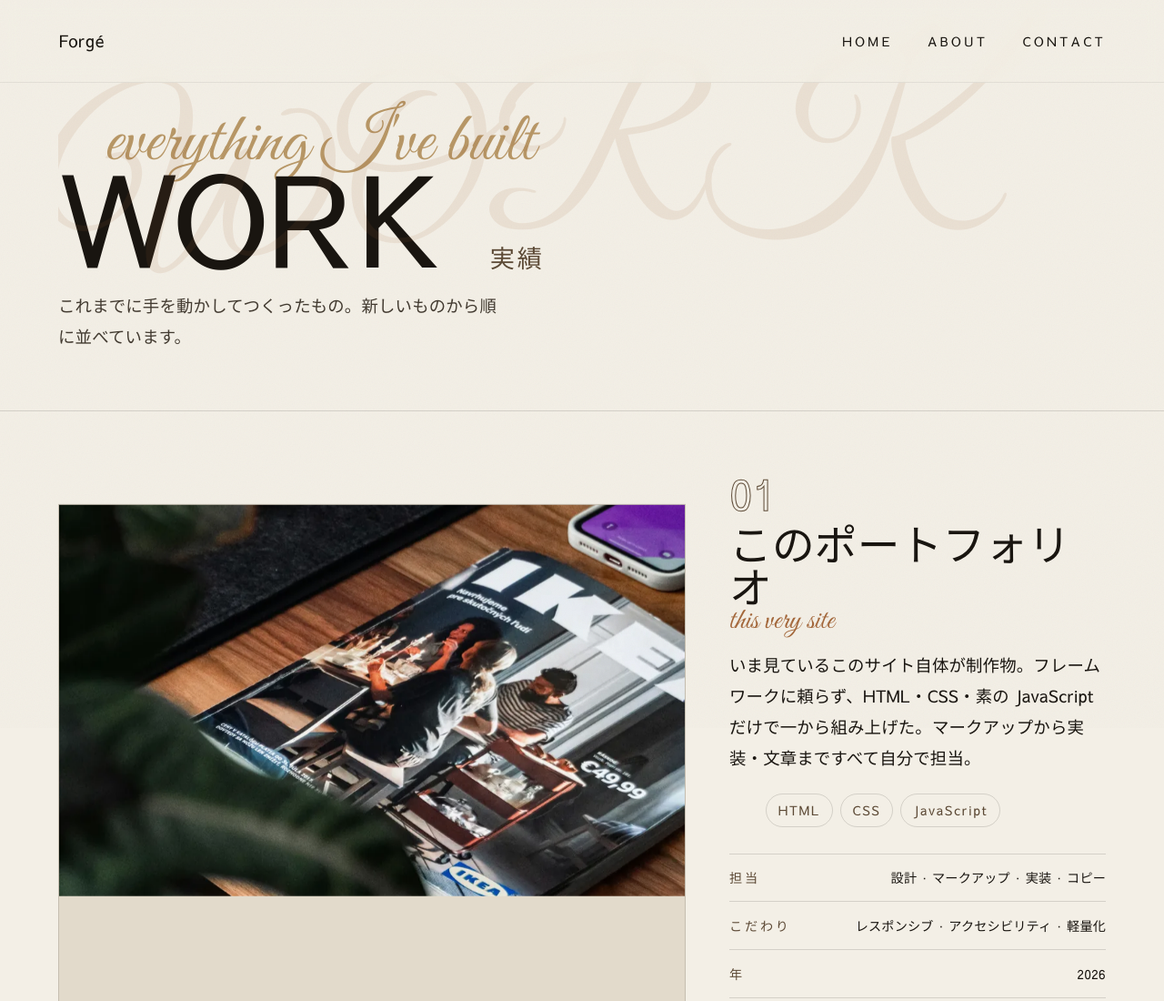
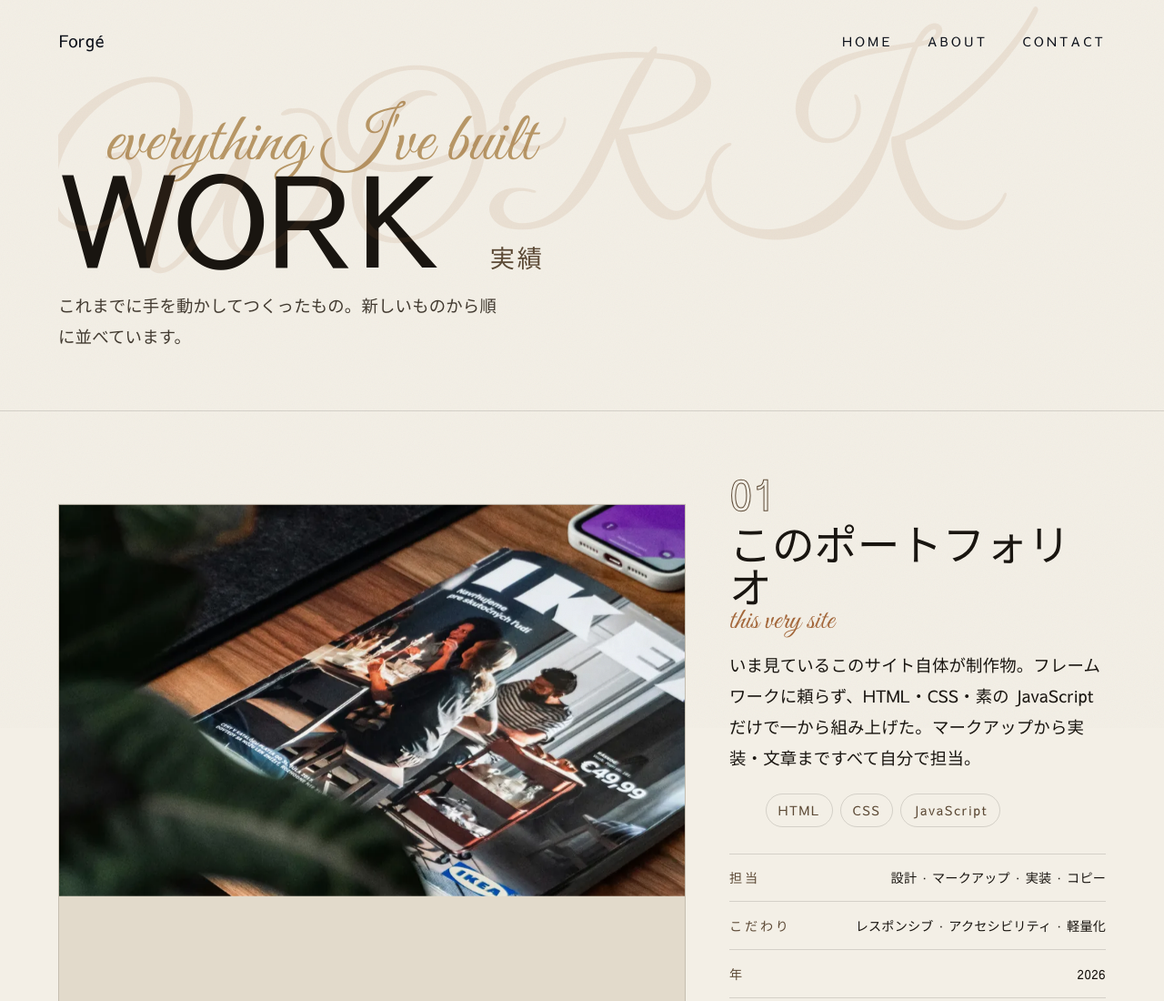
Before and after one commit to ryotagubusiness-B1z/portfolio, a plain HTML site: page works.html in a window 1280 px wide. Shown: the top 1100 px of the page at 91% size. Drawn offline with Linux system fonts and the light colour scheme; a web font is replaced by a local one.

Commit message:
Remove scrolled nav cream bar; use blend-mode wordmark on both pages

```diff
--- a/assets/css/style.css
+++ b/assets/css/style.css
@@ -192,23 +192,10 @@ section { position: relative; }
   align-items: center;
   justify-content: space-between;
   padding: clamp(1rem, 2vw, 1.6rem) var(--gutter);
-  color: var(--paper);
-  transition: background 0.4s var(--ease), color 0.4s var(--ease), border-color 0.4s var(--ease);
-}
-/* over the dark hero (top) the wordmark sits in light ink; once scrolled past
-   the hero we drop to a solid paper bar so the gold logo keeps its true colour */
-.nav.is-scrolled {
-  color: var(--ink);
-  background: color-mix(in srgb, var(--paper) 84%, transparent);
-  backdrop-filter: saturate(1.1) blur(8px);
-  border-bottom: 1px solid var(--line-soft);
-}
-/* solid variant for inner pages (no dark hero behind it) */
-.nav--solid {
-  color: var(--ink);
-  background: color-mix(in srgb, var(--paper) 82%, transparent);
-  backdrop-filter: saturate(1.1) blur(8px);
-  border-bottom: 1px solid var(--line-soft);
+  /* difference blend keeps the wordmark legible over both the dark hero and
+     the pale page below — no background bar needed */
+  mix-blend-mode: difference;
+  color: #fff;
 }
 .nav__mark {
   font-family: var(--display);
--- a/assets/js/main.js
+++ b/assets/js/main.js
@@ -41,15 +41,11 @@
     rate: parseFloat(el.getAttribute("data-parallax")) || 0.1,
   }));
   const bar = $(".progress");
-  // only the transparent (hero) nav needs the scrolled state; inner pages are solid
-  const nav = $(".nav:not(.nav--solid)");
   let ticking = false;
 
   const frame = () => {
     const vh = window.innerHeight;
     const doc = document.documentElement;
-
-    if (nav) nav.classList.toggle("is-scrolled", doc.scrollTop > 60);
 
     if (!reduced) {
       for (const p of parallax) {
--- a/works.html
+++ b/works.html
@@ -20,7 +20,7 @@
 
   <div class="progress" aria-hidden="true"></div>
 
-  <header class="nav nav--solid" role="banner">
+  <header class="nav" role="banner">
     <a class="nav__mark display" href="index.html" aria-label="Forgé — home">Forgé</a>
     <nav class="nav__links" aria-label="Primary">
       <a href="index.html">Home</a>
```
